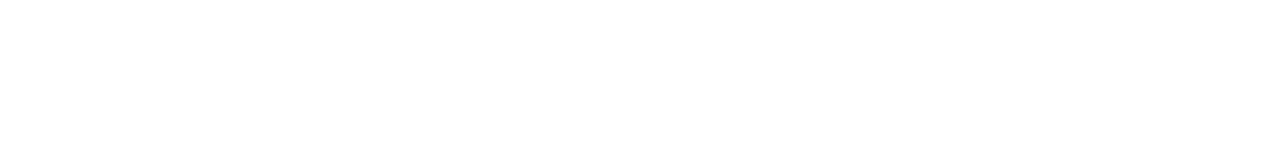
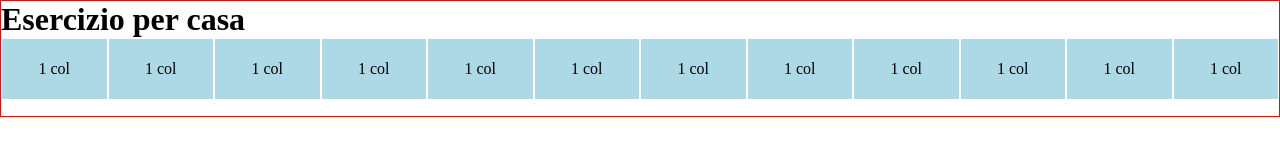
Before and after one commit to AlessandroLembo/html-css-12bool, a plain HTML site: page index.html in a window 1280 px wide. Drawn offline with Linux system fonts and the light colour scheme.

Commit message:
prima riga 12 colonne

```diff
--- a/12bool.css
+++ b/12bool.css
@@ -6,6 +6,43 @@
 }
 
 .container{
-    max-width: 1080px;
+    max-width: 1300px;
     margin: 0 auto;
 }
+
+.row{
+    display: flex;
+    flex-direction: row;
+    align-items: stretch;
+    flex-wrap: wrap;
+}
+
+.row > * {
+    max-width: 100%;
+}
+
+.row > [class^="col"] {
+    flex: 0 0 auto;
+    /*flex-grow: 1;
+    flex-shrink: 0;
+    flex-basis: auto; */
+}
+
+/* CLASSI LEGATE ALLE COLONNE */
+
+/* PER CONTENUTO DI SIMILE DIMENSIONE */
+.row > .col{
+    flex-grow: 1;
+}
+
+/* PER CONTROLLARE IL IL CONTENUTO */
+.row > .col-1{
+    width: calc(100% / 12);
+    max-width: calc(100% / 12);
+    /* flex-basis: 100%; */
+}
+
+.row > .col-12{
+    width: 100%;
+    max-width: 100%;
+}
--- a/index.html
+++ b/index.html
@@ -12,6 +12,26 @@
     <link rel="stylesheet" href="style.css">
 </head>
 <body>
+    <div class="container">
+        <div>
+            <h1>Esercizio per casa</h1>
+        </div>
+        <div class="row">
+            <div class="col-1">1 col</div>
+            <div class="col-1">1 col</div>
+            <div class="col-1">1 col</div>
+            <div class="col-1">1 col</div>
+            <div class="col-1">1 col</div>
+            <div class="col-1">1 col</div>
+            <div class="col-1">1 col</div>
+            <div class="col-1">1 col</div>
+            <div class="col-1">1 col</div>
+            <div class="col-1">1 col</div>
+            <div class="col-1">1 col</div>
+            <div class="col-1">1 col</div>
+        </div>
+
+    </div>
 
 </body>
 </html>
--- a/style.css
+++ b/style.css
@@ -1 +1,17 @@
 /* regole di stile */
+
+.container{
+    border: 1px solid red;
+}
+
+.row{
+    margin-bottom: 1rem;
+}
+
+.row > [class^="col"] {
+   min-height: 60px;
+   background-color: lightblue;
+   border: 1px solid white;
+   text-align: center;
+   line-height: 60px;
+}
```
